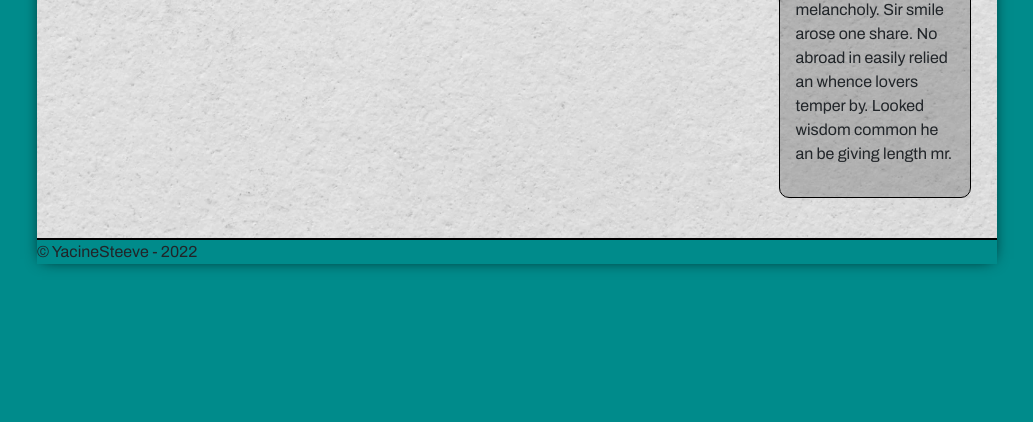
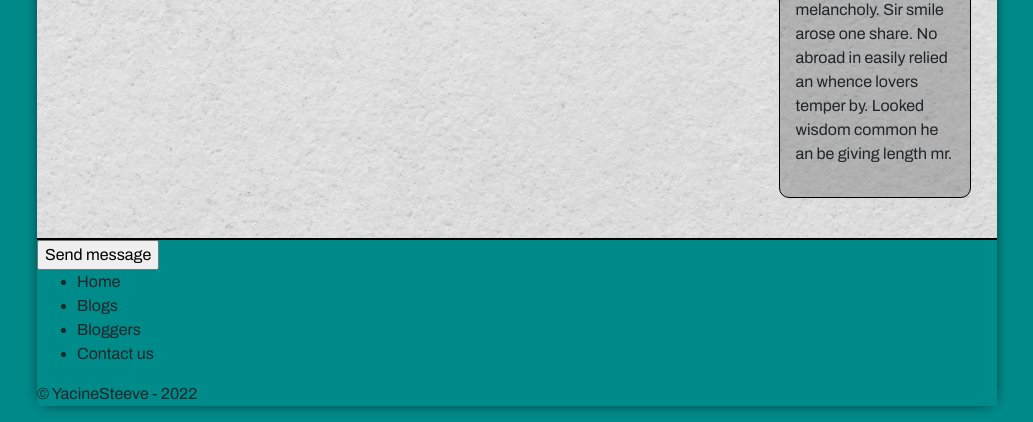
Before and after one commit to YacineSteeve/basicblog, a Django app: page /weblog/blogs/ in a window 1280 px wide. Shown: the part 737-1159 px from the top of the page, without its empty margins (123-1156 px from the left). Before the commit the page ends 1006 px from the top, so only its background shows below. Run offline with Django 4.2, Linux system fonts and the light colour scheme; data that the repository does not hold is empty; some libraries are stand-ins or nearby versions.

Commit message:
feat(contact): Start adding a footer with a contact form

```diff
--- a/templates/base.html
+++ b/templates/base.html
@@ -118,6 +118,24 @@
             </aside>
         </section>
         <footer>
+            <div class="contact-form">
+                <form method="post" action="">
+                    {% csrf_token %}
+                    <input type="submit" value="Send message">
+                </form>
+            </div>
+            <div class="extra">
+                <div class="sitemap">
+                    <ul>
+                        <li>Home</li>
+                        <li>Blogs</li>
+                        <li>Bloggers</li>
+                        <li>Contact us</li>
+                    </ul>
+                </div>
+                <div class="social">
+                </div>
+            </div>
             <p class="copyright">&copy; YacineSteeve - 2022</p>
         </footer>
     </div>
--- a/weblog/views.py
+++ b/weblog/views.py
@@ -2,12 +2,13 @@ from django.template.context_processors import csrf
 from django.views import generic, View
 from django.shortcuts import render
 from django.urls import reverse
+from django.core.mail import send_mail
 from django.http import HttpRequest, HttpResponse, HttpResponseRedirect
 from django.contrib.auth import logout
 from django.contrib.auth.models import User
 from django.contrib.auth.forms import PasswordChangeForm
 from .models import BlogPost, Blogger, Comment, Answer
-from .forms import BloggerForm, CommentForm, AnswerForm, CategoryForm, UserCreateForm
+from .forms import BloggerForm, CommentForm, AnswerForm, CategoryForm, UserCreateForm, ContactForm
 
 
 def index(request: HttpRequest) -> HttpResponse:
@@ -118,6 +119,25 @@ def account_delete(request: HttpRequest, pk: int) -> HttpResponse:
     return render(request, 'confirm_delete.html', {'object': user})
 
 
+def contact_view(request: HttpRequest) -> HttpResponse:
+    if request.method == 'POST':
+        contact_form = ContactForm(request.POST)
+        if contact_form.is_valid():
+            send_mail(
+                subject=contact_form.cleaned_data['subject'],
+                message=contact_form.cleaned_data['message'],
+                from_email=contact_form.cleaned_data['sender_email'],
+                recipient_list=[]
+            )
+    else:
+        if request.user.is_authenticated:
+            contact_form = ContactForm(sender_email=request.user.email)
+        else:
+            contact_form = ContactForm()
+
+    return render(request, 'base.html', {'contact_form': contact_form})
+
+
 # ------------ List Views -------------- #
 
 
```
Also changed, not shown: weblog/forms.py (+9 -0 lines), weblog/static/css/base-style.css (line endings or trailing spaces).
